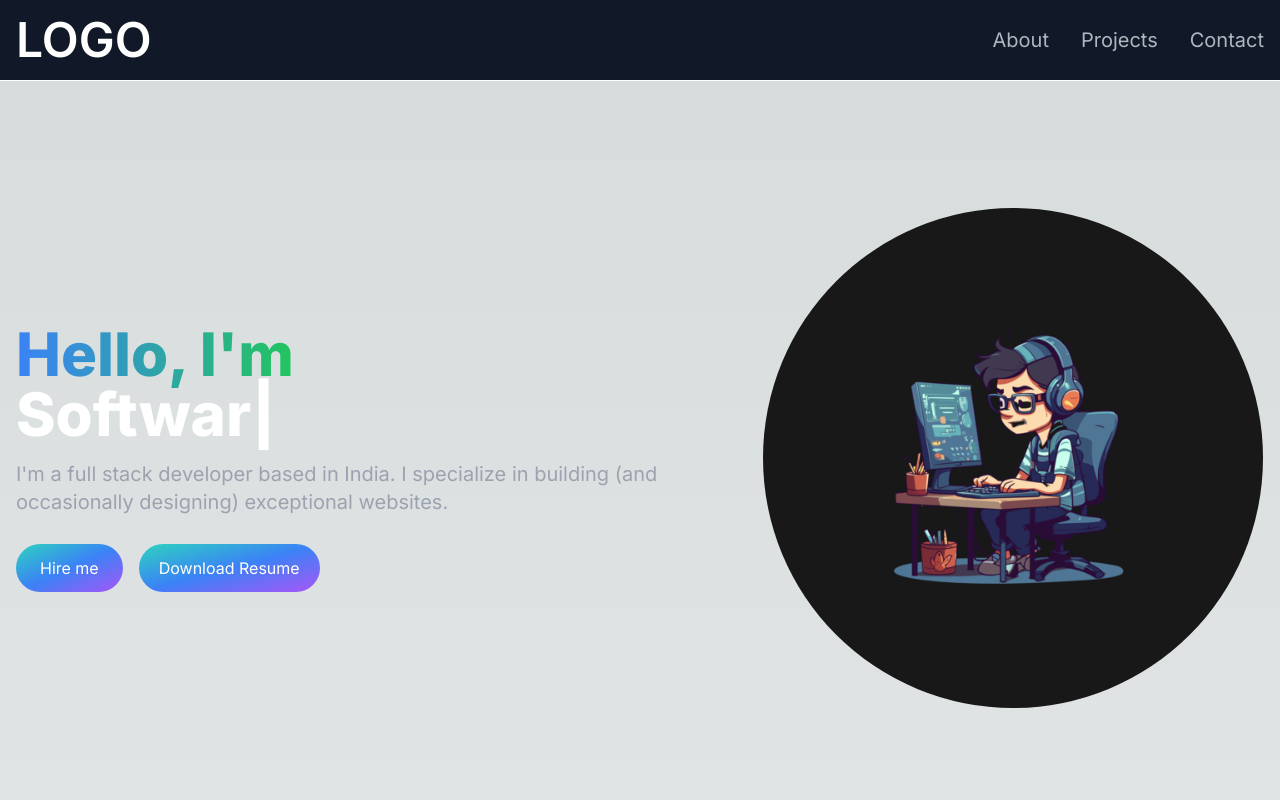
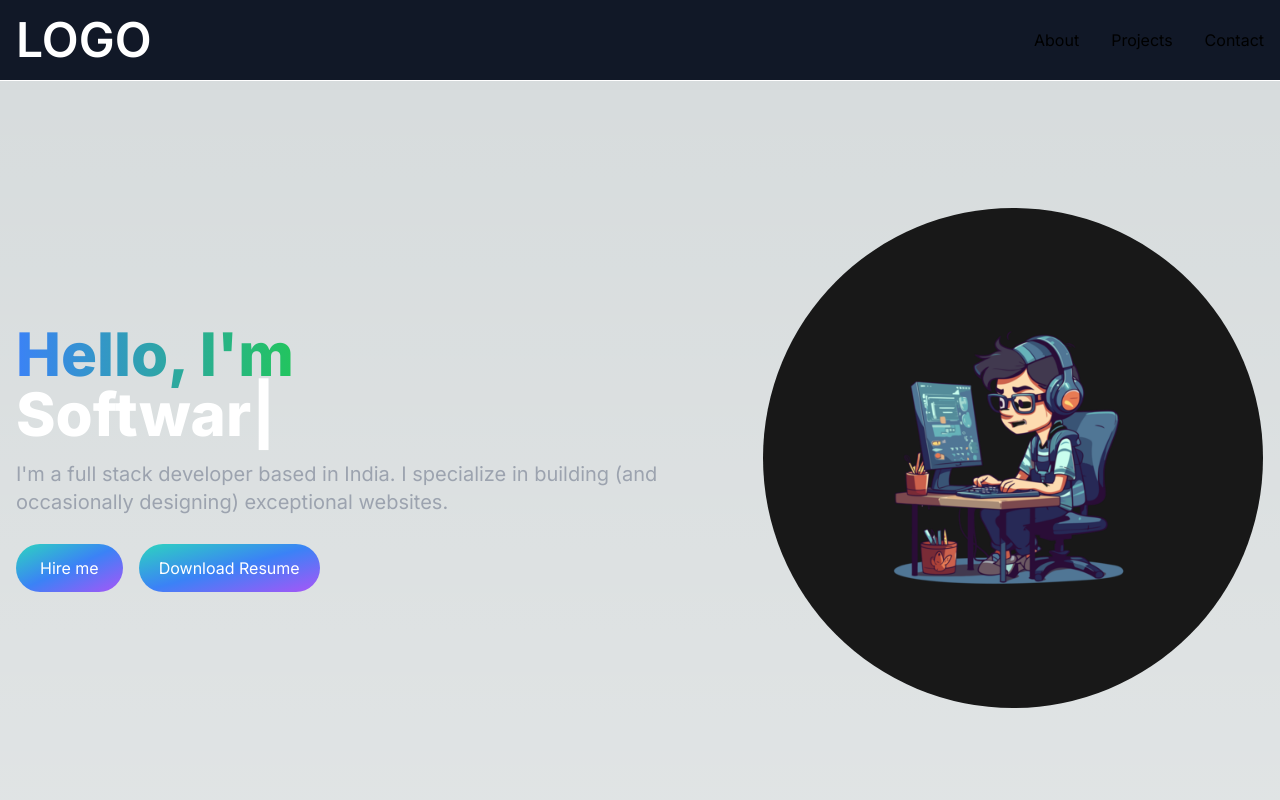
Before and after one commit to nischay-chauhan/Portfolio, a Next.js app in the folder portfolio/portfolio/: page / in a window 1280 px wide. Shown: the top 800 px of the page. Built offline with nearby package versions, Linux system fonts and the light colour scheme.

Commit message:
section id

```diff
--- a/portfolio/portfolio/app/components/EmailSection.jsx
+++ b/portfolio/portfolio/app/components/EmailSection.jsx
@@ -5,7 +5,7 @@ import { FaGithub, FaLinkedin } from "react-icons/fa";
 
 const EmailSection = () => {
   return (
-    <section className="grid md:grid-cols-2 my-12 md:my-12 py-24 gap-4 relative">
+    <section id="contact" className="grid md:grid-cols-2 my-12 md:my-12 py-24 gap-4 relative">
       <div className="bg-[radial-gradient(ellipse_at_center,_var(--tw-gradient-stops))] from-purple-900 to-transparent rounded-full h-80 w-80 z-0 blur-lg absolute top-3/4 -left-4 transform -translate-x-1/2 -translate-y-1/2"></div>
       <div className="z-10">
         <h5 className="text-xl font-bold text-white my-2">Let's Connect </h5>
--- a/portfolio/portfolio/app/components/Navbar.jsx
+++ b/portfolio/portfolio/app/components/Navbar.jsx
@@ -51,9 +51,15 @@ const Navbar = () => {
         </div>
         <div className="menu hidden md:block md:w-auto" id="navbar">
           <ul className="flex p-4 md:p-0 md:flex-row md:space-x-8 mt-0">
-            {navLinks.map((link, index) => (
+          {navLinks.map((link, index) => (
               <li key={index}>
-                <NavLink href={link.path} title={link.title} />
+                {link.title === "Projects" || link.title === "About" || link.title === "Contact" ? (
+                  <Link href={link.path}>
+                    {link.title}
+                  </Link>
+                ) : (
+                  <NavLink href={link.path} title={link.title} />
+                )}
               </li>
             ))}
           </ul>
--- a/portfolio/portfolio/app/components/ProjectSection.jsx
+++ b/portfolio/portfolio/app/components/ProjectSection.jsx
@@ -74,19 +74,20 @@ const cardVariants = {
 
 }
 
+
 const ProjectSection = () => {
   const ref = useRef(null);
   const isInView = useInView(ref, { once: true });
+
   return (
-    <div ref={ref} className="container mx-auto px-4 py-12">
+    <div id="projects" ref={ref} className="container mx-auto px-4 py-12">
       <h2 className="text-center text-4xl font-bold text-white mt-4 mb-8 md:mb-12">
         My Projects
       </h2>
       <ul className="grid md:grid-cols-3 gap-8 md:gap-12">
         {projectsData.map((project) => (
-          <motion.li variants={cardVariants} initial="offscreen" whileInView="onscreen">
+          <motion.li variants={cardVariants} initial="offscreen" whileInView="onscreen" key={project.id}>
             <ProjectCard
-            key={project.id}
               title={project.title}
               description={project.description}
               imgUrl={project.image}
```
Lines whose indentation alone changed are shown as unchanged.
